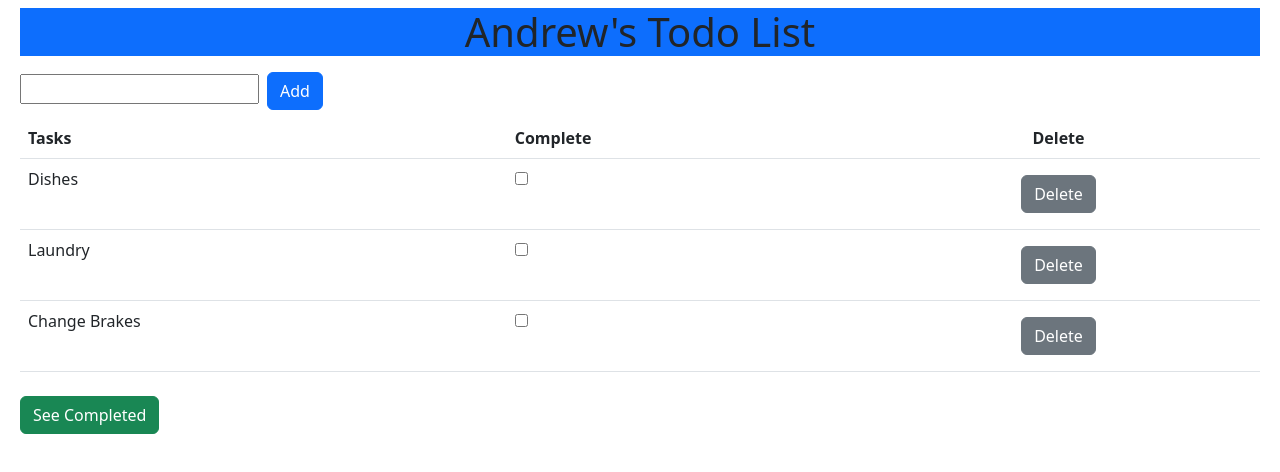
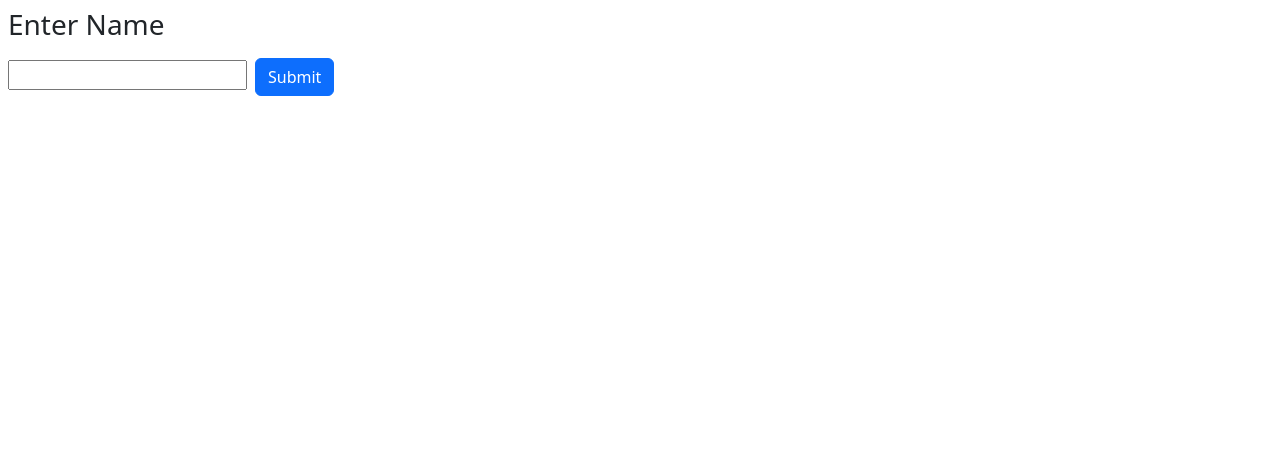
Before and after one commit to alittle1988/todofunc, a React (Create React App) app: page / in a window 1280 px wide. Shown: the top 472 px of the page. Built offline with nearby package versions, Linux system fonts and the light colour scheme.

Commit message:
added Login page to update UserName

```diff
--- a/src/App.js
+++ b/src/App.js
@@ -3,13 +3,27 @@ import React, {useState} from "react";
 import CompletedList from "./components/CompletedList.js";
 import Navbar from './components/Navbar.js'
 import TheList from "./components/TheList.js";
+import Login from "./components/Login.js";
 
 function App() {
-const [userName, setUserName] = useState('Andrew');
+const [userName, setUserName] = useState('');
 const [list, setList] = useState([{task: "Dishes", done:false}, {task: "Laundry", done:false}, {task: "Change Brakes", done:false}]);
 const [newTodo, setNewTodo] = useState("");
 const [completed, setCompleted] = useState([]);
 const [seeCompleted, setSeeCompleted] = useState(false)
+const [login, setLogin] =useState(false)
+
+//handles username input
+const handleUserUpdate = (e) => {
+  setUserName(e.target.value)
+}
+const handleLogin = () => {
+  if(userName === '') {
+    alert('Please Enter Name!')
+  } else{
+    setLogin(true)
+  }
+}
 
 //reates rows for list
 const createRow = () => (
@@ -77,7 +91,9 @@ const createRow = () => (
     } else {setSeeCompleted(false)}
   }
 
-
+ if(login === false) {
+  return <Login onUserUpdate={handleUserUpdate} onLogin={handleLogin} />
+ } else {
   return (
     <div className="App">
       <div className="row m-2">
@@ -106,7 +122,7 @@ const createRow = () => (
         </div>
       </div>
     </div>
-  );
+  );}
 }
 
 export default App;
--- /dev/null
+++ b/src/components/Login.js
@@ -0,0 +1,14 @@
+import React from "react";
+
+export default function Login(props) {
+    const {onUserUpdate, onLogin} = props;
+    return (
+        <div className="row p-2">
+            <div className="col-4">
+                <h3>Enter Name</h3>
+                <input type='text' onChange={onUserUpdate} />
+                <button className="btn btn-primary m-2" onClick={onLogin} >Submit</button>
+            </div>
+        </div>
+    )
+}
```
